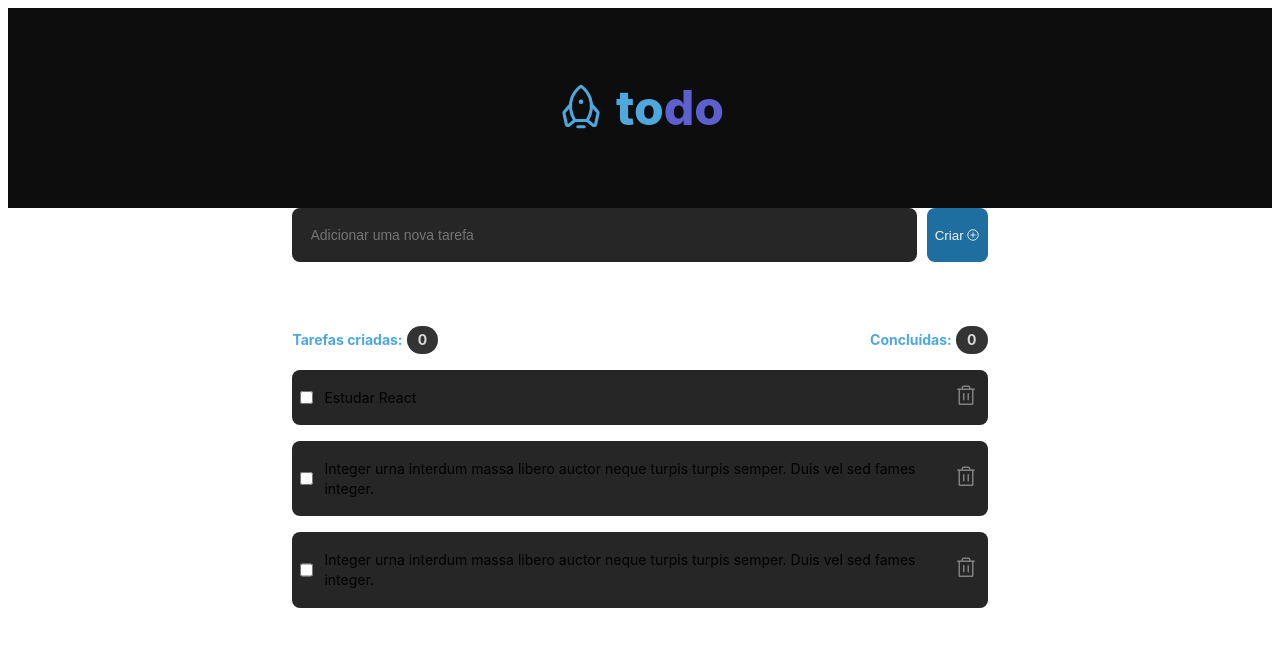
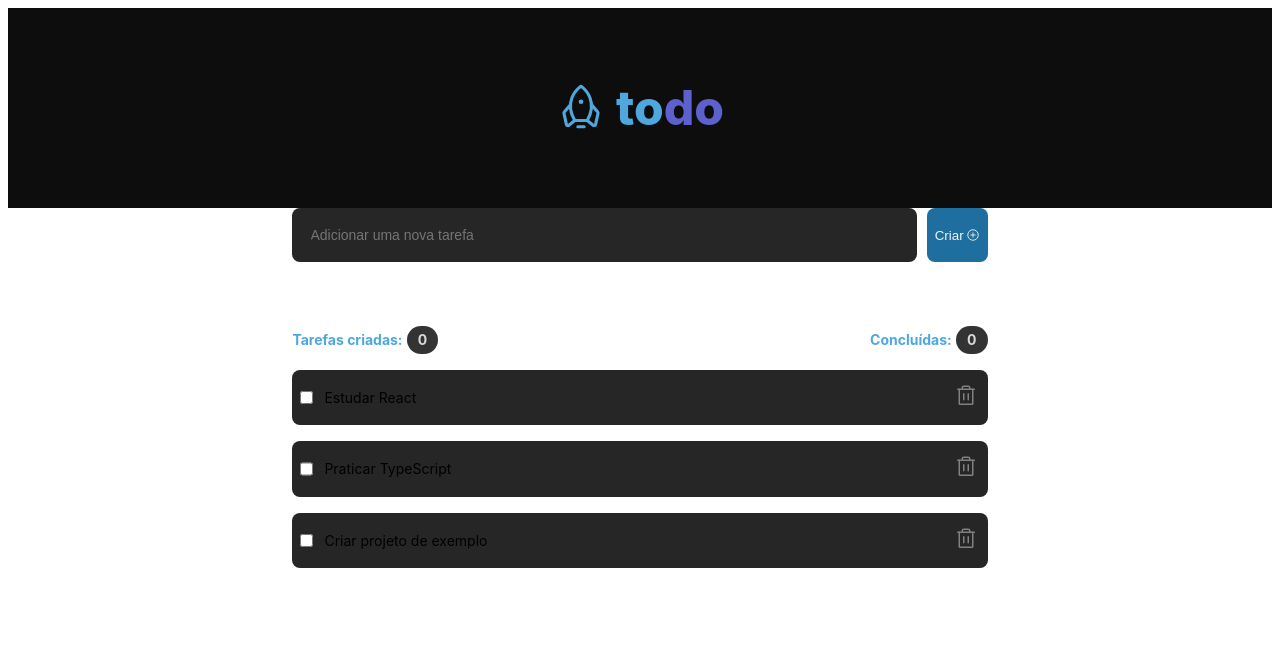
Before and after one commit to endoeduardo/to-do-app, a React (Vite) app: page / in a window 1280 px wide. Shown: the top 646 px of the page. Built offline with nearby package versions, Linux system fonts and the light colour scheme.

Commit message:
FEAT: add remove tasks function

```diff
--- a/src/components/Task.tsx
+++ b/src/components/Task.tsx
@@ -4,10 +4,16 @@ import React, { useState } from 'react';
 
 interface TaskProps {
     task: string;
+    id: string;
+    onRemoveTask: (id: string) => void;
 }
 
-export function Task( { task}: TaskProps) {
+export function Task( { task, id, onRemoveTask}: TaskProps) {
     const [checked, setChecked] = useState(false)
+
+    function handleRemoveTask() {
+        onRemoveTask(id);
+    }
 
     function handleCheckboxChange(event: React.ChangeEvent<HTMLInputElement>) {
         const isChecked = event.target.checked;
@@ -19,7 +25,7 @@ export function Task( { task}: TaskProps) {
                 <input type="checkbox" checked={checked} onChange={handleCheckboxChange}/>
                 <p>{task}</p>
             </div>
-            <button title="Deletar tarefa">
+            <button title="Deletar tarefa" onClick={handleRemoveTask}>
                 <Trash size={24} />
             </button>
         </div>
--- /dev/null
+++ b/src/components/TaskList.module.css
@@ -0,0 +1,26 @@
+.notePencil {
+    color: var(--gray-400);
+}
+
+.emptyTaskList {
+    display: flex;
+    flex-direction: column;
+    align-items: center;
+    justify-content: center;
+    width: 100%;
+    height: 100%;
+    color: var(--gray-400);
+    margin: 64px auto;
+}
+
+.emptyTaskList p {
+    font-size: var(--font-size-md);
+    margin-top: 0px;
+}
+
+.taskList{
+    display: flex;
+    flex-direction: column;
+    gap: 16px;
+    margin-top: 16px;
+}
--- /dev/null
+++ b/src/components/TaskList.tsx
@@ -0,0 +1,34 @@
+import React from 'react';
+import { Task } from './Task';
+import styles from './TaskList.module.css';
+import { NotePencil } from 'phosphor-react';
+
+interface task {
+    id: string;
+    task: string;
+}
+
+type TaskListProps = {
+    tasks: task[];
+    onRemoveTask: (id: string) => void;
+}
+
+export function TaskList({ tasks, onRemoveTask }: TaskListProps) {
+    if (tasks.length === 0) {
+        return (
+            <div className={styles.emptyTaskList}>
+                <NotePencil size={56} className={styles.notePencil}/>
+                <strong>Você ainda não tem tarefas cadastradas</strong>
+                <p>Crie tarefas e organize seus itens a fazer</p>
+            </div>
+        )
+    }
+    return (
+
+        <div className={styles.taskList}>
+            {tasks.map(task => (
+                <Task key={task.id} id={task.id} task={task.task} onRemoveTask={onRemoveTask}/>
+            ))}
+        </div>
+    )
+}
--- a/src/components/TaskListContainer.module.css
+++ b/src/components/TaskListContainer.module.css
@@ -28,30 +28,3 @@
     margin: 0 0 0 4px;
     border-radius: 20px;
 }
-
-.notePencil {
-    color: var(--gray-400);
-}
-
-.emptyTaskList {
-    display: flex;
-    flex-direction: column;
-    align-items: center;
-    justify-content: center;
-    width: 100%;
-    height: 100%;
-    color: var(--gray-400);
-    margin: 64px auto;
-}
-
-.emptyTaskList p {
-    font-size: var(--font-size-md);
-    margin-top: 0px;
-}
-
-.taskList{
-    display: flex;
-    flex-direction: column;
-    gap: 16px;
-    margin-top: 16px;
-}
--- a/src/components/TaskListContainer.tsx
+++ b/src/components/TaskListContainer.tsx
@@ -1,9 +1,35 @@
-import { Task } from './Task';
 import styles from './TaskListContainer.module.css';
-import { NotePencil } from 'phosphor-react';
+import { TaskList } from './TaskList';
+import { useState } from 'react';
+
+type Task = {
+    id: string;
+    task: string;
+};
 
 export function TaskListContainer() {
+    const [listTasks, setListTasks] = useState<Task[]>([
+        {id: '1', task: 'Estudar React'},
+        {id: '2', task: 'Praticar TypeScript'},
+        {id: '3', task: 'Criar projeto de exemplo'}
+    ]);
+
+    function handleAddTask(task: string) {
+        const uuid = crypto.randomUUID();
+        const newTask: Task = {
+            id: uuid,
+            task: task
+        };
+        setListTasks([...listTasks, newTask]);
+    }
+
+    function handleRemoveTask(id: string) {
+        const updatedTasks = listTasks.filter(task => task.id !== id);
+        setListTasks(updatedTasks);
+    }
+
     return (
+
         <div className={styles.taskListContainer}>
             <header>
                 <div>
@@ -15,16 +41,7 @@ export function TaskListContainer() {
                     <strong className={styles.taskStrongCount}>0</strong>
                 </div>
             </header>
-        {/* <div className={styles.emptyTaskList}>
-            <NotePencil size={56} className={styles.notePencil}/>
-            <strong>Você ainda não tem tarefas cadastradas</strong>
-            <p>Crie tarefas e organize seus itens a fazer</p>
-        </div> */}
-        <div className={styles.taskList}>
-            <Task task="Estudar React"/>
-            <Task task="Integer urna interdum massa libero auctor neque turpis turpis semper. Duis vel sed fames integer."/>
-            <Task task="Integer urna interdum massa libero auctor neque turpis turpis semper. Duis vel sed fames integer."/>
-        </div>
+            <TaskList tasks={listTasks} onRemoveTask={handleRemoveTask}/>
         </div>
     );
 }
```
Lines whose indentation alone changed are shown as unchanged.
